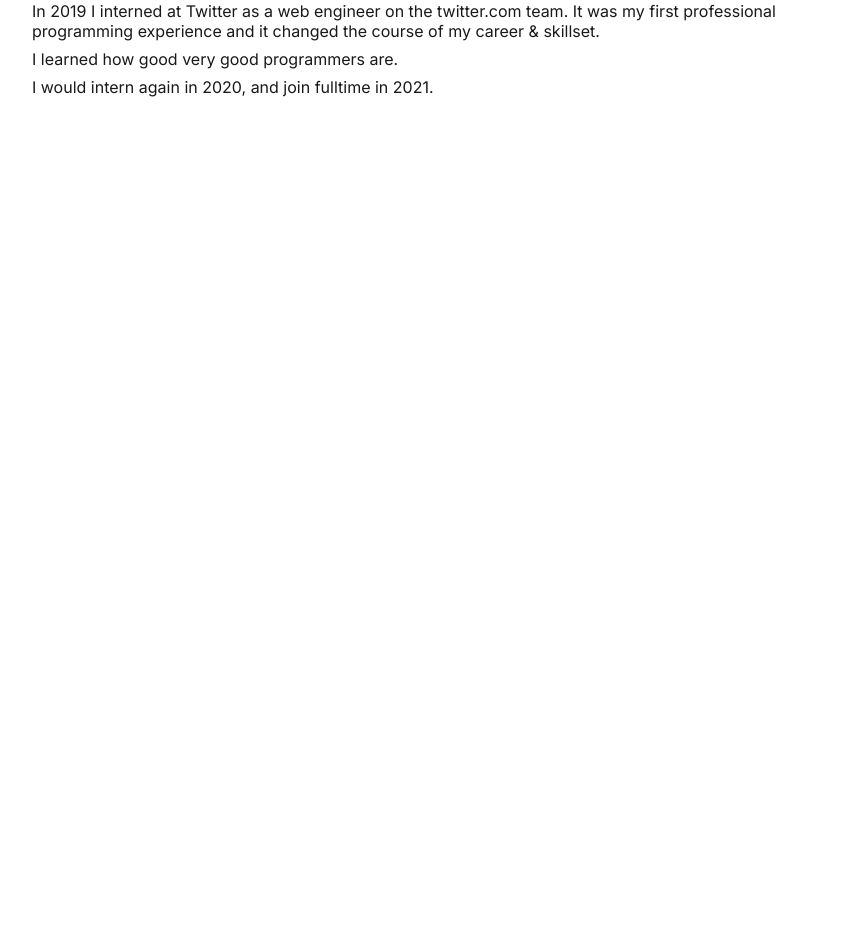
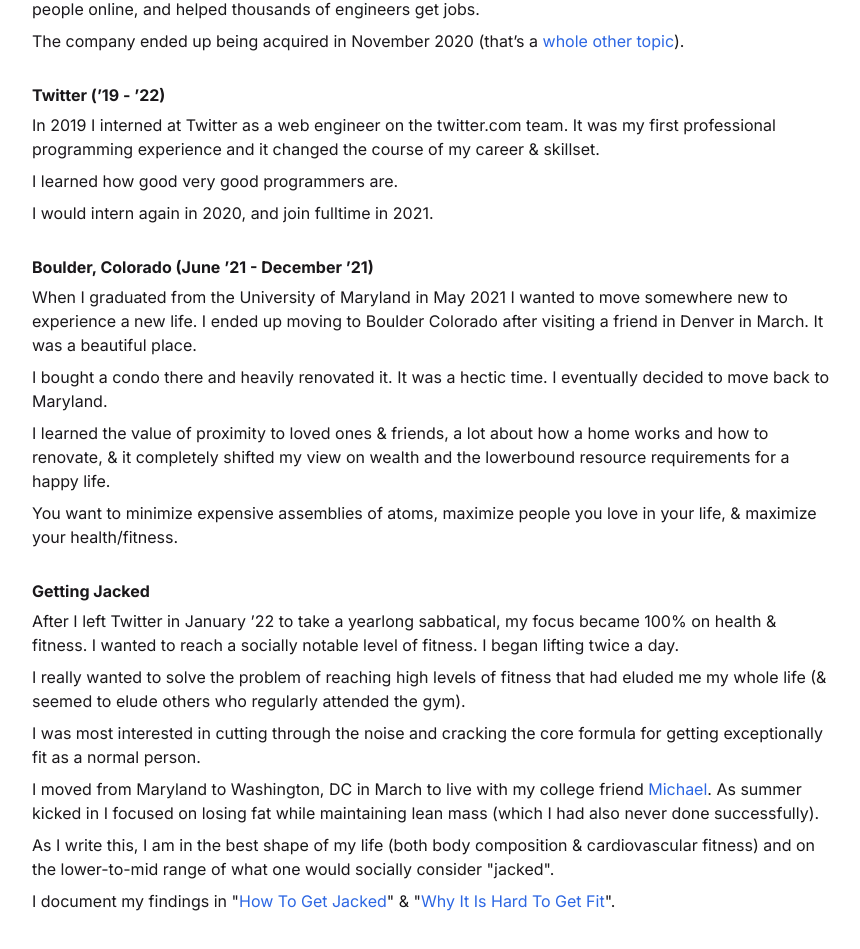
Before and after one commit to bephrem1/bephrem1.github.io, a Next.js app: page / in a window 1280 px wide. Shown: the part 849-1798 px from the top of the page, without its empty margins (208-1068 px from the left). Before the commit the page ends 1010 px from the top, so only its background shows below. Built offline with nearby package versions, Linux system fonts and the light colour scheme; no server answers.

Commit message:
More content

```diff
--- a/src/components/page-segments/home/Home.tsx
+++ b/src/components/page-segments/home/Home.tsx
@@ -15,7 +15,7 @@
     <View
       paddingTop="40px"
       paddingX={SPACES.PADDING.SMALL}
-      paddingBottom={SPACES.PADDING.XLARGE}
+      paddingBottom={SPACES.PADDING.JUMBO}
       centerItemsHorizontally
     >
       <View direction="vertical" maxWidth={PAGE_SECTION_MAX_WIDTH}>
@@ -34,7 +34,7 @@
           <Link type="external" dest={EXTERNAL_LINKS.UNIVERSITY_OF_MARYLAND_WIKI} openInNewWindow>
             University of Maryland
           </Link>
-          <Text tag="p"> (21’) (Computer Science was hard).</Text>
+          <Text tag="p"> (’21) (Computer Science was hard).</Text>
         </span>
         <Spacer direction="vertical" size={SPACES.GAP.SMALL} />
         <Text tag="p">
@@ -49,7 +49,7 @@
         <Spacer direction="vertical" size={SPACES.GAP.SMALL} />
 
         <Text tag="h6" bold>
-          Back To Back SWE (Dec. 18’ - Dec. 21’)
+          Back To Back SWE (Dec. ’18 - Dec. ’21)
         </Text>
         <Spacer direction="vertical" size={SPACES.GAP.XSMALL} />
         <Text tag="p">
@@ -77,10 +77,10 @@
           </Link>
           <Text tag="p">).</Text>
         </span>
-        <Spacer direction="vertical" size={SPACES.GAP.SMALL} />
+        <Spacer direction="vertical" size={SPACES.GAP.MEDIUM} />
 
         <Text tag="h6" bold>
-          Twitter
+          Twitter (’19 - ’22)
         </Text>
         <Spacer direction="vertical" size={SPACES.GAP.XSMALL} />
         <Text tag="p">
@@ -91,6 +91,92 @@
         <Text tag="p">I learned how good very good programmers are.</Text>
         <Spacer direction="vertical" size={SPACES.GAP.XSMALL} />
         <Text tag="p">I would intern again in 2020, and join fulltime in 2021.</Text>
+        <Spacer direction="vertical" size={SPACES.GAP.MEDIUM} />
+
+        <Text tag="h6" bold>
+          Boulder, Colorado (June ’21 - December ’21)
+        </Text>
+        <Spacer direction="vertical" size={SPACES.GAP.XSMALL} />
+        <Text tag="p">
+          When I graduated from the University of Maryland in May 2021 I wanted to move somewhere
+          new to experience a new life. I ended up moving to Boulder Colorado after visiting a
+          friend in Denver in March. It was a beautiful place.
+        </Text>
+        <Spacer direction="vertical" size={SPACES.GAP.XSMALL} />
+        <Text tag="p">
+          I bought a condo there and heavily renovated it. It was a hectic time. I eventually
+          decided to move back to Maryland.
+        </Text>
+        <Spacer direction="vertical" size={SPACES.GAP.XSMALL} />
+        <Text tag="p">
+          I learned the value of proximity to loved ones & friends, a lot about how a home works and
+          how to renovate, & it completely shifted my view on wealth and the lowerbound resource
+          requirements for a happy life.
+        </Text>
+        <Spacer direction="vertical" size={SPACES.GAP.XSMALL} />
+        <Text tag="p">
+          You want to minimize expensive assemblies of atoms, maximize people you love in your life,
+          & maximize your health/fitness.
+        </Text>
+        <Spacer direction="vertical" size={SPACES.GAP.MEDIUM} />
+
+        <Text tag="h6" bold>
+          Getting Jacked
+        </Text>
+        <Spacer direction="vertical" size={SPACES.GAP.XSMALL} />
+        <Text tag="p">
+          After I left Twitter in January ’22 to take a yearlong sabbatical, my focus became 100% on
+          health & fitness. I wanted to reach a socially notable level of fitness. I began lifting
+          twice a day.
+        </Text>
+        <Spacer direction="vertical" size={SPACES.GAP.XSMALL} />
+        <Text tag="p">
+          I really wanted to solve the problem of reaching high levels of fitness that had eluded me
+          my whole life (& seemed to elude others who regularly attended the gym).
+        </Text>
+        <Spacer direction="vertical" size={SPACES.GAP.XSMALL} />
+        <Text tag="p">
+          I was most interested in cutting through the noise and cracking the core formula for
+          getting exceptionally fit as a normal person.
+        </Text>
+        <Spacer direction="vertical" size={SPACES.GAP.XSMALL} />
+        <span>
+          <Text tag="p">
+            I moved from Maryland to Washington, DC in March to live with my college friend{' '}
+          </Text>
+          <Link
+            type="external"
+            dest={EXTERNAL_LINKS.MICHAEL_WEINBERGER_PERSONAL_SITE}
+            openInNewWindow
+          >
+            Michael
+          </Link>
+          <Text tag="p">
+            . As summer kicked in I focused on losing fat while maintaining lean mass (which I had
+            also never done successfully).
+          </Text>
+        </span>
+        <Spacer direction="vertical" size={SPACES.GAP.XSMALL} />
+        <Text tag="p">
+          As I write this, I am in the best shape of my life (both body composition & cardiovascular
+          fitness) and on the lower-to-mid range of what one would socially consider "jacked".
+        </Text>
+        <Spacer direction="vertical" size={SPACES.GAP.XSMALL} />
+        <span>
+          <Text tag="p">I document my findings in "</Text>
+          <Link type="internal" dest={INTERNAL_LINKS.WRITING.HOW_TO_GET_JACKED} openInNewWindow>
+            How To Get Jacked
+          </Link>
+          <Text tag="p">" & "</Text>
+          <Link
+            type="internal"
+            dest={INTERNAL_LINKS.WRITING.WHY_IT_IS_HARD_TO_GET_FIT}
+            openInNewWindow
+          >
+            Why It Is Hard To Get Fit
+          </Link>
+          <Text tag="p">".</Text>
+        </span>
       </View>
     </View>
   );
--- a/src/global-helpers/urls.ts
+++ b/src/global-helpers/urls.ts
@@ -29,7 +29,9 @@
   },
 
   MARYLAND_STATE_WIKI: 'https://en.wikipedia.org/wiki/Maryland',
-  UNIVERSITY_OF_MARYLAND_WIKI: 'https://en.wikipedia.org/wiki/University_of_Maryland,_College_Park'
+  UNIVERSITY_OF_MARYLAND_WIKI: 'https://en.wikipedia.org/wiki/University_of_Maryland,_College_Park',
+
+  MICHAEL_WEINBERGER_PERSONAL_SITE: 'https://michaelwe.in'
 };
 
 export const getCurrentUrl = (router: NextRouter) => {
--- a/src/styles/global.css
+++ b/src/styles/global.css
@@ -41,6 +41,10 @@
 
 h6 {
   font-size: 1rem;
+}
+
+p {
+  line-height: 1.5rem;
 }
 
 a {
```
